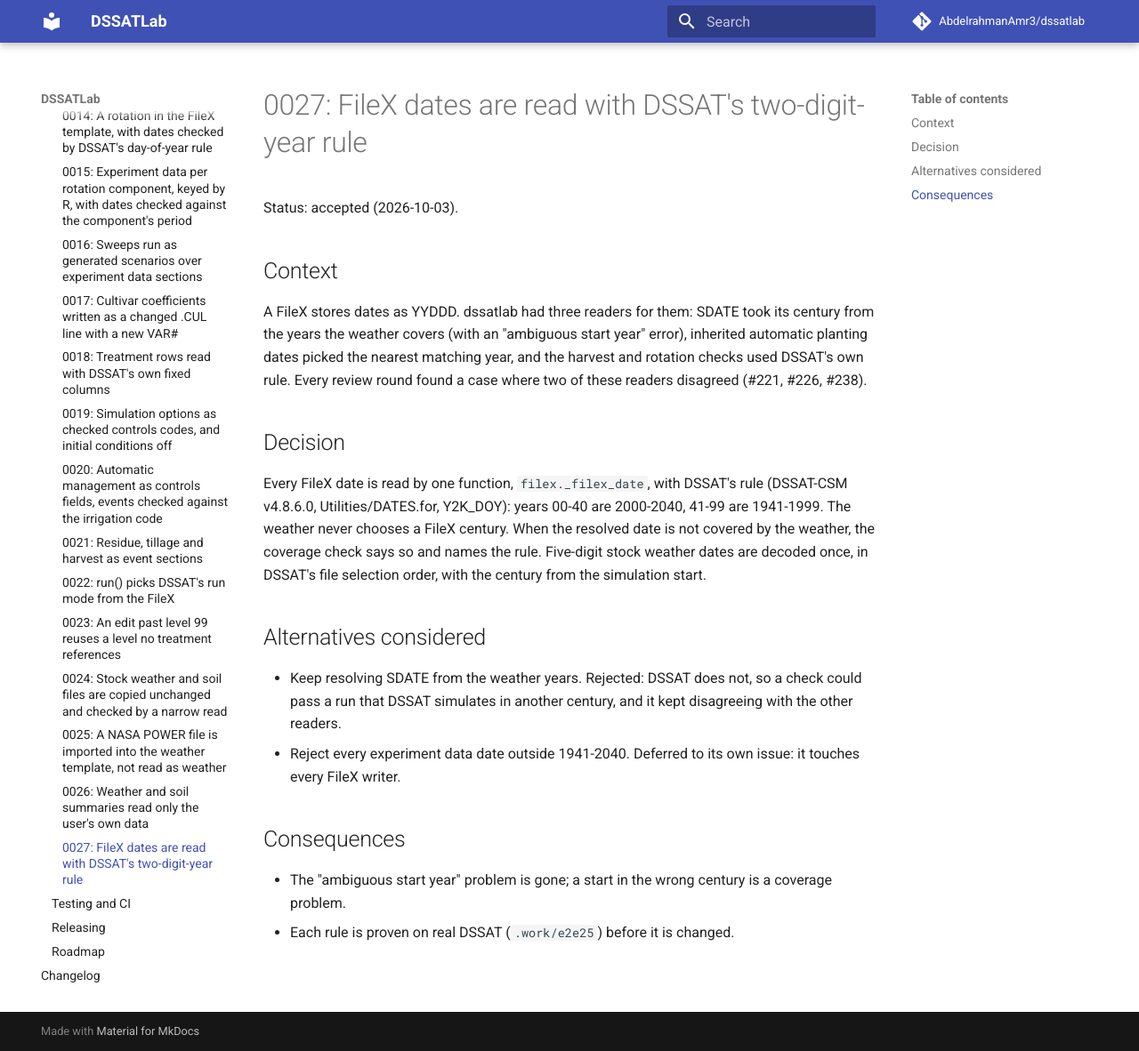
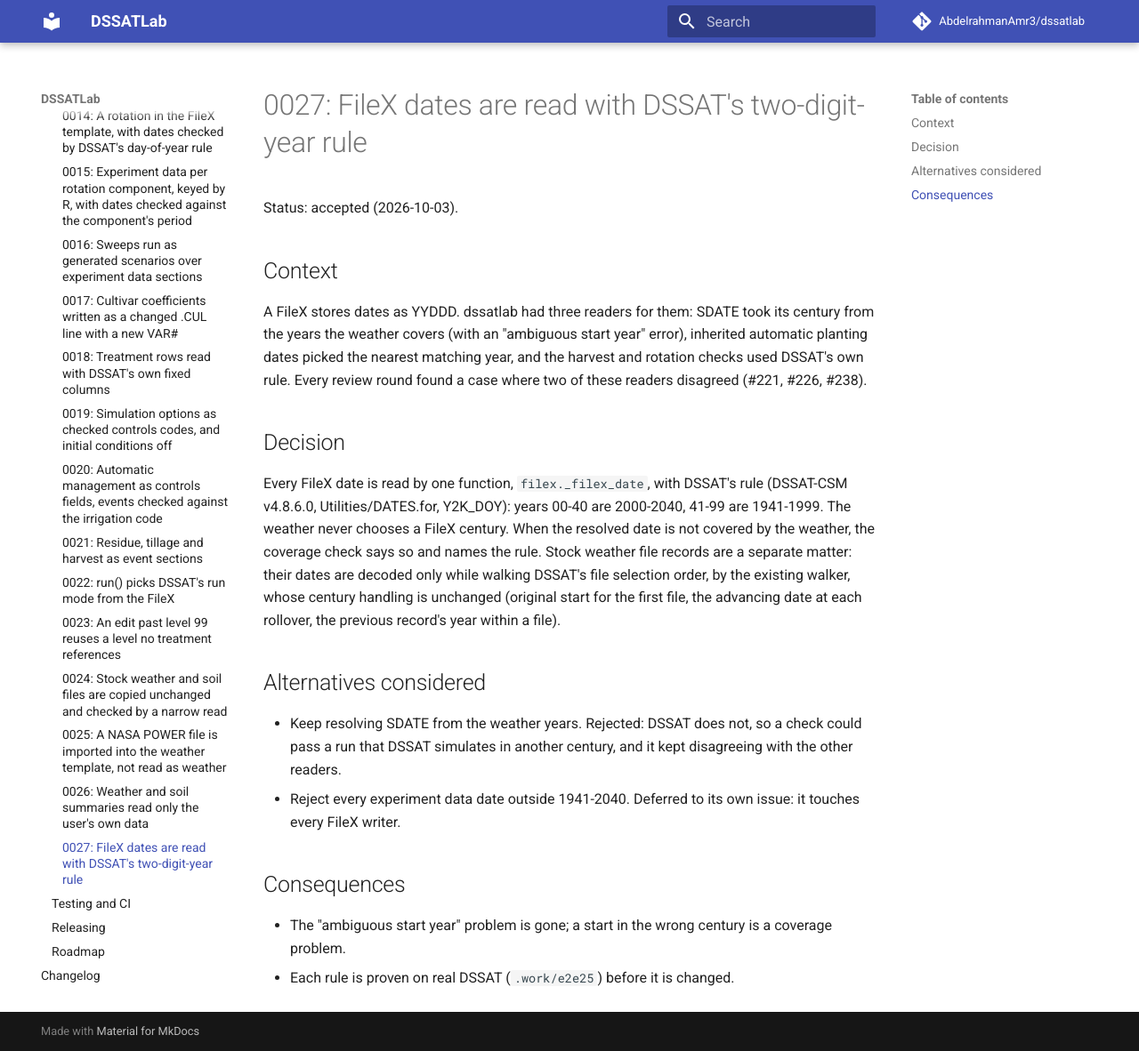
Before and after one commit to AbdelrahmanAmr3/dssatlab, an MkDocs documentation site: the page built from docs/adr/0027-filex-dates-read-with-dssats-two-digit-year-rule.md, in a window 1280 px wide and 1182 px high. Shown: the whole window at 89% size. Built offline with MkDocs 1.6.1 and Material for MkDocs 9.7.7, drawn with Linux system fonts in a browser that asks for light colours; comment, search, counter and statistics services are not loaded.

Commit message:
Separate stock weather record decoding from the FileX date rule in ADR 0027
Co-Authored-By: Claude Opus 5.5 <noreply@anthropic.com>

```diff
--- a/docs/adr/0027-filex-dates-read-with-dssats-two-digit-year-rule.md
+++ b/docs/adr/0027-filex-dates-read-with-dssats-two-digit-year-rule.md
@@ -14,8 +14,10 @@ review round found a case where two of these readers disagreed (#221, #226, #238
 Every FileX date is read by one function, `filex._filex_date`, with DSSAT's rule (DSSAT-CSM v4.8.6.0,
 Utilities/DATES.for, Y2K_DOY): years 00-40 are 2000-2040, 41-99 are 1941-1999. The weather never
 chooses a FileX century. When the resolved date is not covered by the weather, the coverage check
-says so and names the rule. Five-digit stock weather dates are decoded once, in DSSAT's file
-selection order, with the century from the simulation start.
+says so and names the rule. Stock weather file records are a separate matter: their dates are
+decoded only while walking DSSAT's file selection order, by the existing walker, whose century
+handling is unchanged (original start for the first file, the advancing date at each rollover, the
+previous record's year within a file).
 
 ## Alternatives considered
 
```
